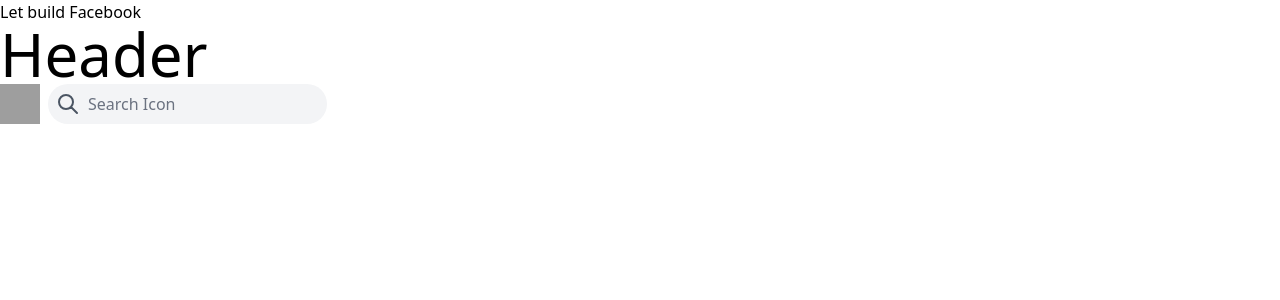
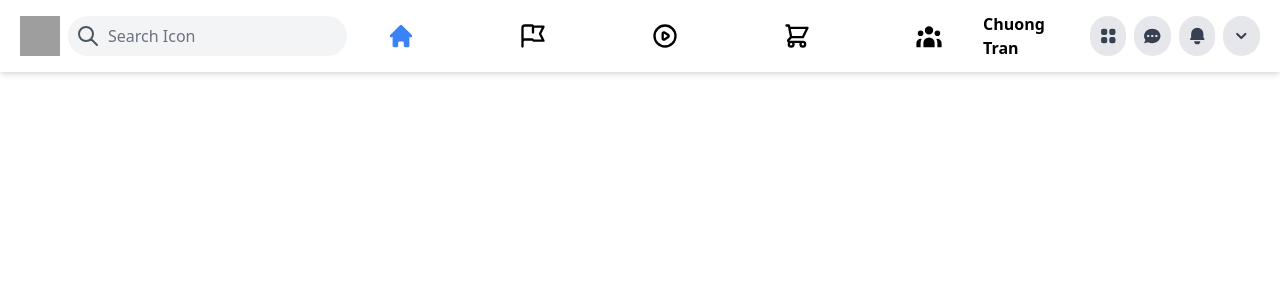
Before and after one commit to trananhchuong/clone-fb-next, a Next.js app in the folder fbclone-next/: page / in a window 1280 px wide. Shown: the top 300 px of the page. Built offline with nearby package versions, Linux system fonts and the light colour scheme; grey boxes are pictures that could not be loaded.

Commit message:
add header: center, right

```diff
--- a/fbclone-next/components/Header.js
+++ b/fbclone-next/components/Header.js
@@ -7,8 +7,7 @@
     UserGroupIcon, ViewGridIcon
 } from '@heroicons/react/solid'
 import { FlagIcon, PlayIcon, SearchIcon, ShoppingCartIcon } from '@heroicons/react/outline'
-
-
+import HeaderIcon from './HeaderIcon';
 
 
 Header.propTypes = {
@@ -31,7 +30,7 @@
                     className="h-6 text-gray-600"
                 />
                 <input
-                    className="flex ml-2 items-center bg-transparent outline-none placeholder-gray-500"
+                    className="hidden md:flex ml-2 items-center bg-transparent outline-none placeholder-gray-500"
                     type="text"
                     placeholder="Search Icon"
                 />
@@ -42,20 +41,37 @@
     }
 
     const renderHeaderCenter = () => {
-        return <div></div>
+        return <div className="flex justify-center flex-grow">
+            <div className="flex space-x-6">
+                <HeaderIcon active Icon={HomeIcon} />
+                <HeaderIcon Icon={FlagIcon} />
+                <HeaderIcon Icon={PlayIcon} />
+                <HeaderIcon Icon={ShoppingCartIcon} />
+                <HeaderIcon Icon={UserGroupIcon} />
+            </div>
+        </div>
     }
 
     const renderHeaderRight = () => {
-        return <div></div>
+        return <div className="flex items-center sm:space-x-2 justify-end">
+            <p className="whitespace-normal font-semibold pr-3 break-normal	">Chuong Tran</p>
+            <ViewGridIcon className="icon"/>
+            <ChatIcon className="icon"/>
+            <BellIcon className="icon"/>
+            <ChevronDownIcon className="icon"/>
+        </div>
     }
 
-
-
     return (
-        <div>
-            <h1 className="text-6xl">Header</h1>
+        <div className="sticky top-0 z-50 bg-white flex items-center p-2
+            lg:px-5 shadow-md
+        ">
             {/* left */}
             {renderHeaderLeft()}
+            {/* center */}
+            {renderHeaderCenter()}
+            {/* right */}
+            {renderHeaderRight()}
         </div>
     );
 }
--- /dev/null
+++ b/fbclone-next/components/HeaderIcon.js
@@ -0,0 +1,21 @@
+import React from 'react';
+import PropTypes from 'prop-types';
+
+HeaderIcon.propTypes = {
+
+};
+
+function HeaderIcon(props) {
+
+    const { Icon, active } = props;
+
+    return (
+        <div className="flex items-center cursor-pointer md:px-10 sm:h-14
+      md:hover:bg-gray-100 rounded-xl active:border-b-2 active:border-blue-500 group">
+            <Icon className={`h-5 sm:h-7 mx-auto group-hover:text-blue-500
+                ${active && 'text-blue-500'}`} />
+        </div>
+    );
+}
+
+export default HeaderIcon;
--- a/fbclone-next/pages/index.js
+++ b/fbclone-next/pages/index.js
@@ -11,9 +11,7 @@
         <link rel="icon" href="/favicon.ico" />
       </Head>
 
-      <h1>Let build Facebook</h1>
       <Header />
-
       <main>
         {/* Sidebar */}
 
--- a/fbclone-next/styles/globals.css
+++ b/fbclone-next/styles/globals.css
@@ -1,3 +1,10 @@
 @tailwind base;
 @tailwind components;
 @tailwind utilities;
+
+@layer components{
+    .icon{
+        @apply hidden xl:inline-flex p-2 h-10 w-10 bg-gray-200 rounded-full text-gray-700
+        cursor-pointer hover:bg-gray-300;
+    }
+}
```
